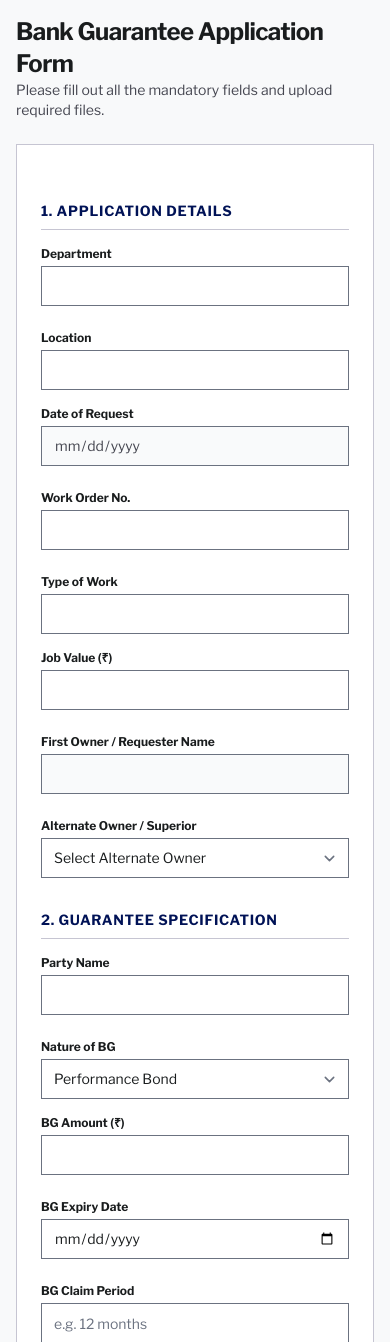
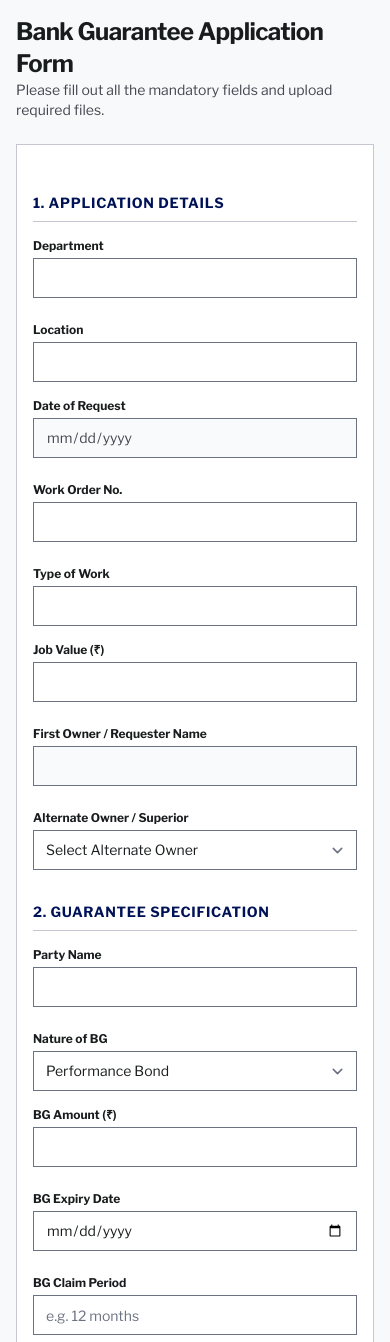
Before and after one commit to adarshmohit9334/Internship-Project, a Flask app: template bg_portal/templates/requests/new_request.html in a window 390 px wide. Shown: the part 56-1398 px from the top of the page. Run offline with Flask 3, Linux system fonts and the light colour scheme; the template is opened without the code that fills it, so the values that code supplies are empty; some libraries are stand-ins or nearby versions.

Commit message:
Optimize new request form container padding for mobile screen alignment

```diff
--- a/bg_portal/templates/requests/new_request.html
+++ b/bg_portal/templates/requests/new_request.html
@@ -9,7 +9,7 @@
     <p class="text-on-surface-variant text-sm">Please fill out all the mandatory fields and upload required files.</p>
 </div>
 
-<form method="POST" enctype="multipart/form-data" class="space-y-8 bg-white border border-outline-variant p-6">
+<form method="POST" enctype="multipart/form-data" class="space-y-8 bg-white border border-outline-variant p-4 sm:p-6">
 
     <!-- Approval Warning Banners -->
     <div id="approval-banner-md" class="hidden p-4 border bg-amber-50 text-amber-700 border-amber-200 rounded flex items-center gap-2 text-sm font-bold">
```
